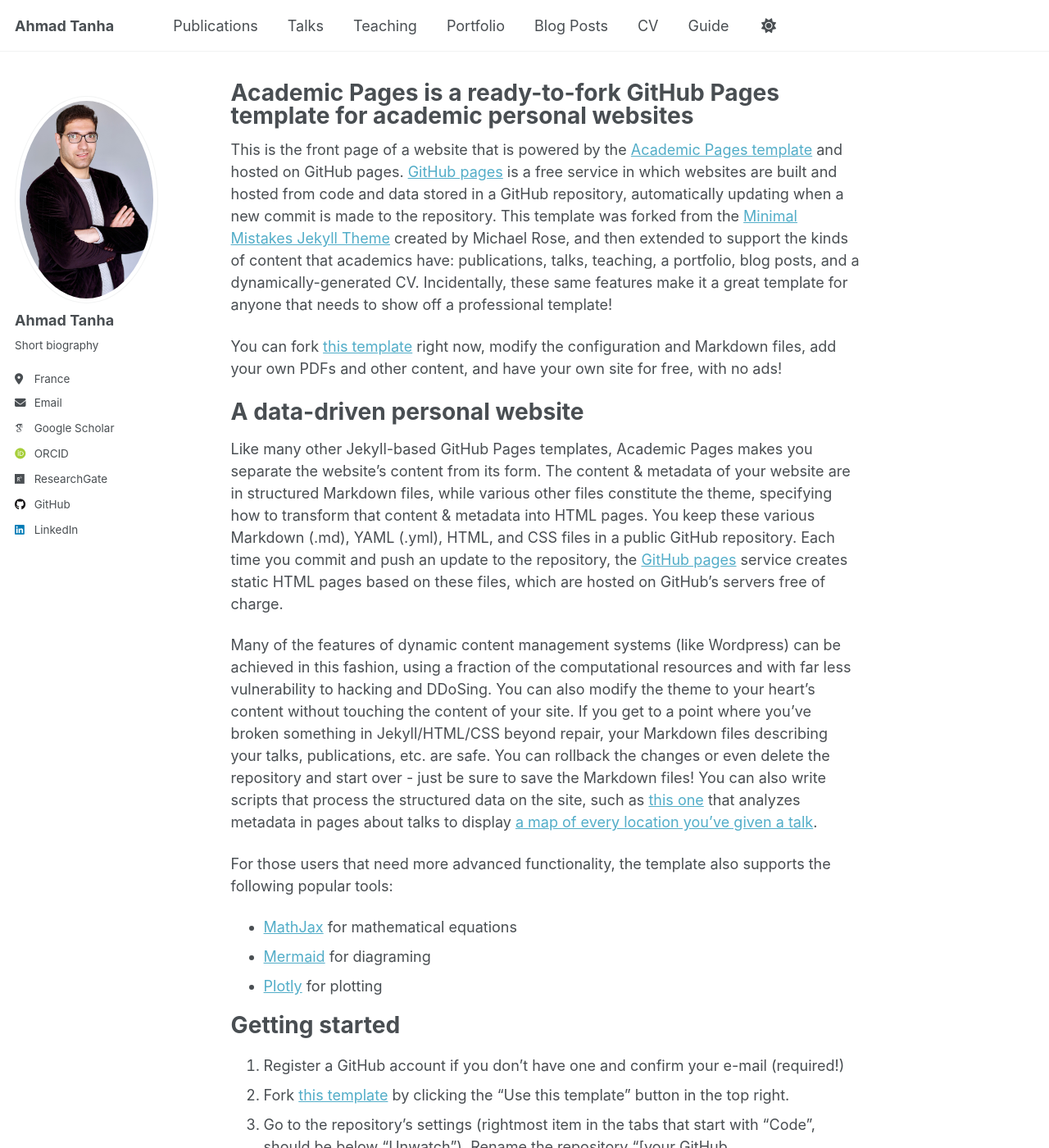
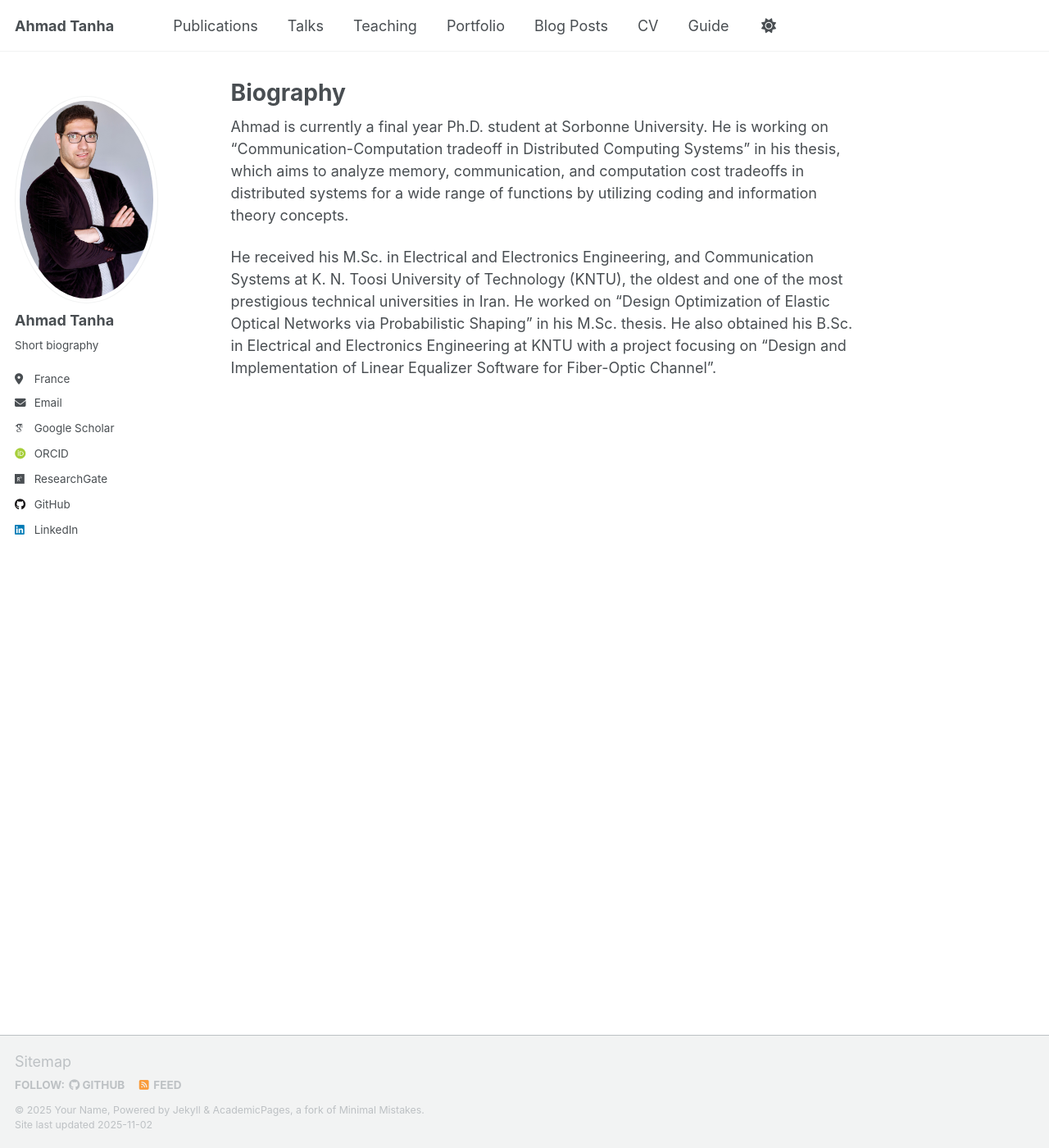
Before and after one commit to ahmadtanhaa/ahmadtanhaa.github.io, a Jekyll site: the page built from _pages/about.md, in a window 1280 px wide and 1400 px high. Shown: the whole window at 82% size. Built offline with Jekyll 4.4.1, drawn with Linux system fonts in a browser that asks for light colours; some web fonts are replaced; a script that is not in the unit is left out; some of the changed text lies outside the part shown.

Commit message:
Update about.md

```diff
--- a/_pages/about.md
+++ b/_pages/about.md
@@ -1,11 +1,19 @@
 ---
 permalink: /
-title: "Academic Pages is a ready-to-fork GitHub Pages template for academic personal websites"
+title: "Biography" # "Academic Pages is a ready-to-fork GitHub Pages template for academic personal websites"
 author_profile: true
 redirect_from:
   - /about/
   - /about.html
 ---
+
+
+Ahmad is currently a final year Ph.D. student at Sorbonne University. He is working on “Communication-Computation tradeoff in Distributed Computing Systems” in his thesis, which aims to analyze memory, communication, and computation cost tradeoffs in distributed systems for a wide range of functions by utilizing coding and information theory concepts.
+
+He received his M.Sc. in Electrical and Electronics Engineering, and Communication Systems at K. N. Toosi University of Technology (KNTU), the oldest and one of the most prestigious technical universities in Iran. He worked on “Design Optimization of Elastic Optical Networks via Probabilistic Shaping” in his M.Sc. thesis. He also obtained his B.Sc. in Electrical and Electronics Engineering at KNTU with a project focusing on “Design and Implementation of Linear Equalizer Software for Fiber-Optic Channel”.
+
+
+<!--
 
 This is the front page of a website that is powered by the [Academic Pages template](https://github.com/academicpages/academicpages.github.io) and hosted on GitHub pages. [GitHub pages](https://pages.github.com) is a free service in which websites are built and hosted from code and data stored in a GitHub repository, automatically updating when a new commit is made to the repository. This template was forked from the [Minimal Mistakes Jekyll Theme](https://mmistakes.github.io/minimal-mistakes/) created by Michael Rose, and then extended to support the kinds of content that academics have: publications, talks, teaching, a portfolio, blog posts, and a dynamically-generated CV. Incidentally, these same features make it a great template for anyone that needs to show off a professional template!
 
@@ -53,4 +61,4 @@ Example: editing a Markdown file for a talk
 
 For more info
 ------
-More info about configuring Academic Pages can be found in [the guide](https://academicpages.github.io/markdown/), the [growing wiki](https://github.com/academicpages/academicpages.github.io/wiki), and you can always [ask a question on GitHub](https://github.com/academicpages/academicpages.github.io/discussions). The [guides for the Minimal Mistakes theme](https://mmistakes.github.io/minimal-mistakes/docs/configuration/) (which this theme was forked from) might also be helpful.
+More info about configuring Academic Pages can be found in [the guide](https://academicpages.github.io/markdown/), the [growing wiki](https://github.com/academicpages/academicpages.github.io/wiki), and you can always [ask a question on GitHub](https://github.com/academicpages/academicpages.github.io/discussions). The [guides for the Minimal Mistakes theme](https://mmistakes.github.io/minimal-mistakes/docs/configuration/) (which this theme was forked from) might also be helpful. -->
```
